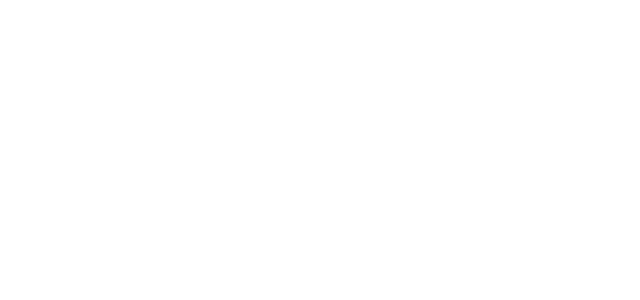
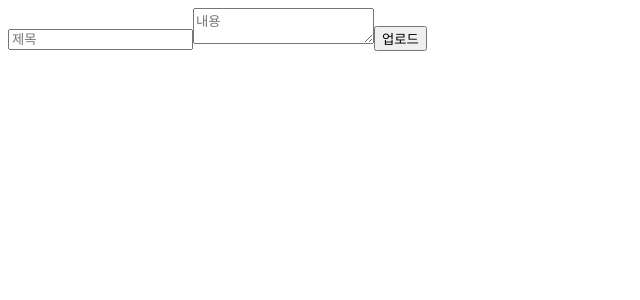
Before and after one commit to J1sooo/Chat888, a React (Vite) app in the folder front/: page /upload in a window 1280 px wide. Before the commit this address had no page. Shown: the top 300 px of the page, without its empty margins (0-640 px from the left). Built offline with nearby package versions, Linux system fonts and the light colour scheme.

Commit message:
feat: UploadPage.jsx axios 백엔드 연동 및 게시물 작성, 라우팅 설정

```diff
--- a/front/src/App.jsx
+++ b/front/src/App.jsx
@@ -1,12 +1,15 @@
 import { Routes, Route } from 'react-router-dom';
 import Main from "./page/Main.jsx";
-
+import UploadPage from "./page/UploadPage.jsx";
+import DeletePage from "./page/DeletePage.jsx";
 function App() {
 
   return (
     <div>
         <Routes>
             <Route path="/" element={<Main />} />
+            <Route path="/upload" element={<UploadPage />} />
+            <Route path="/delete" element={<DeletePage />} />
         </Routes>
     </div>
   )
--- /dev/null
+++ b/front/src/page/UploadPage.jsx
@@ -0,0 +1,51 @@
+import React, { useState } from 'react';
+import axios from 'axios';
+
+function UpLoadPage() {
+    const [title, setTitle] = useState('');
+    const [content, setContent] = useState('');
+
+    const handleSubmit = async (e) => {
+        e.preventDefault();
+
+        // FormData 대신 객체로 직접 전송
+        const postData = {
+            title: title,
+            content: content
+        };
+
+        try {
+            await axios.post('http://localhost:8080/createPost',
+                postData,
+                {
+                    headers: {
+                        'Content-Type': 'application/json'
+                    }
+                }
+            );
+            alert('업로드 성공');
+        } catch (error) {
+            console.error('에러:', error);
+            alert('업로드 실패: ' + error.message);
+        }
+    };
+
+    return (
+        <form onSubmit={handleSubmit}>
+            <input
+                type="text"
+                placeholder="제목"
+                value={title}
+                onChange={(e) => setTitle(e.target.value)}
+            />
+            <textarea
+                placeholder="내용"
+                value={content}
+                onChange={(e) => setContent(e.target.value)}
+            />
+            <button type="submit">업로드</button>
+        </form>
+    );
+}
+
+export default UpLoadPage;
```
